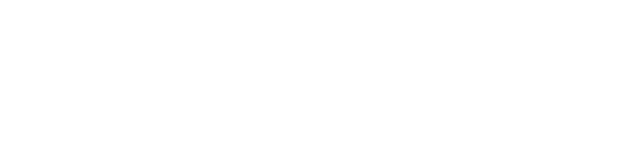
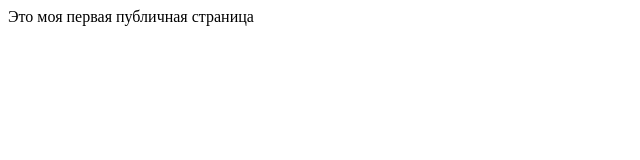
Before and after one commit to userkb371/new-25.11.2023-2, a plain HTML site: page index.html in a window 1280 px wide. Shown: the whole page, without its empty margins (0-640 px from the left). Drawn offline with Linux system fonts and the light colour scheme.

Commit message:
add title

```diff
--- a/index.html
+++ b/index.html
@@ -3,7 +3,9 @@
   <head>
     <meta charset="UTF-8" />
     <meta name="viewport" content="width=device-width, initial-scale=1.0" />
-    <title>Document</title>
+    <title>Публичная страница</title>
   </head>
-  <body></body>
+  <body>
+    Это моя первая публичная страница
+  </body>
 </html>
```
